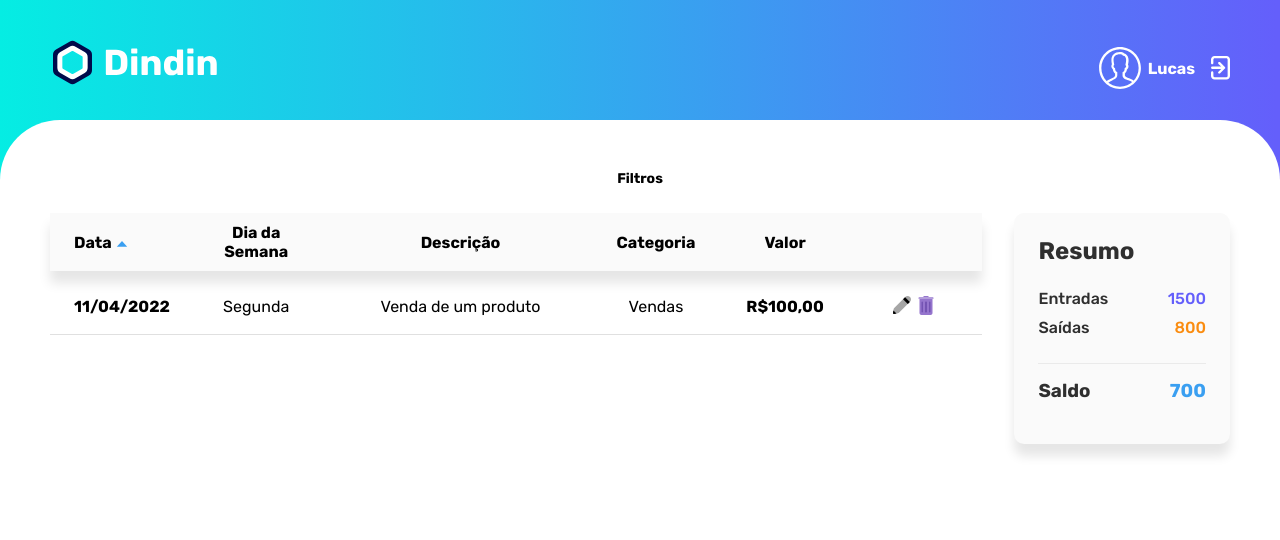
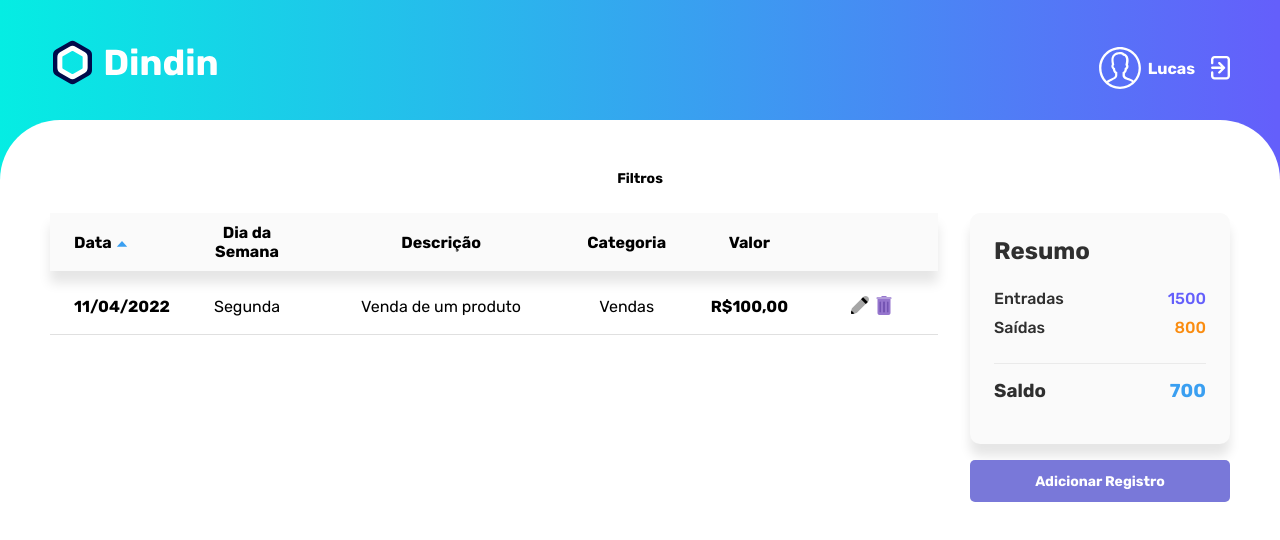
Before and after one commit to lcaalcantara/DINDIN, a React (Vite) app: page /main in a window 1280 px wide. Shown: the top 540 px of the page. Built offline with nearby package versions, Linux system fonts and the light colour scheme.

Commit message:
class names adjustments

```diff
--- a/src/pages/Main/index.jsx
+++ b/src/pages/Main/index.jsx
@@ -13,7 +13,10 @@ function Main() {
           <button>Filtros</button>
           <div className="container-data">
             <Table />
-            <Resume />
+            <div className="container-right">
+              <Resume />
+              <button className="btn-purple btn-s">Adicionar Registro</button>
+            </div>
           </div>
         </div>
       </section>
--- a/src/pages/Main/style.css
+++ b/src/pages/Main/style.css
@@ -29,3 +29,14 @@
     margin-top: 26px;
     gap: 32px;
 }
+
+.container-right {
+    display: flex;
+    flex-direction: column;
+    width: 260px;
+}
+
+.container-right button {
+    margin-top: 16px;
+    width: auto;
+}
--- a/src/pages/SignUp/index.jsx
+++ b/src/pages/SignUp/index.jsx
@@ -31,7 +31,7 @@ function SignUp() {
             <input type="password" name="confirm-password" />
           </div>
 
-          <button className="btn-purple btn-big">Cadastrar</button>
+          <button className="btn-purple btn-l">Cadastrar</button>
           <Link to="/">Já tem cadastro? Clique aqui</Link>
         </form>
       </div>
--- a/src/pages/SingIn/index.jsx
+++ b/src/pages/SingIn/index.jsx
@@ -26,7 +26,7 @@ function SignIn() {
           </h3>
 
           <button
-            className="btn-purple btn-big"
+            className="btn-purple btn-l"
             onClick={() => navigate("sign-up")}
           >
             Cadastre-se
@@ -46,7 +46,7 @@ function SignIn() {
               <input type="password" name="password" />
             </div>
 
-            <button className="btn-purple btn-big">Entrar</button>
+            <button className="btn-purple btn-l">Entrar</button>
           </form>
         </div>
       </div>
--- a/src/styles/buttons.css
+++ b/src/styles/buttons.css
@@ -15,16 +15,16 @@ button {
     padding: 0 14px;
 }
 
-.btn-extra-small {
+.btn-xs {
     height: 38px;
 
 }
 
-.btn-small {
+.btn-s {
     height: 42px;
 }
 
-.btn-big {
+.btn-l {
     height: 48px;
 }
 
```
